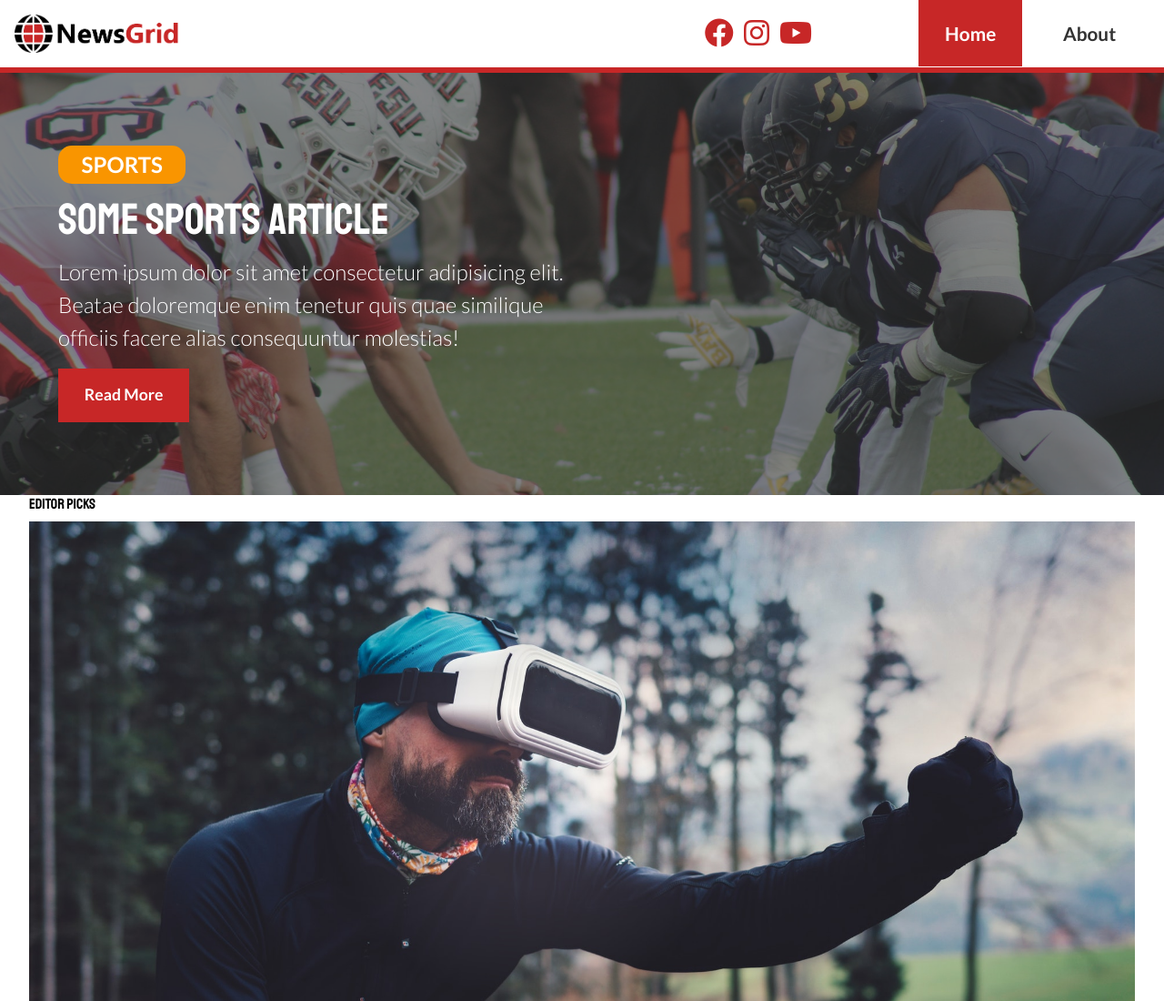
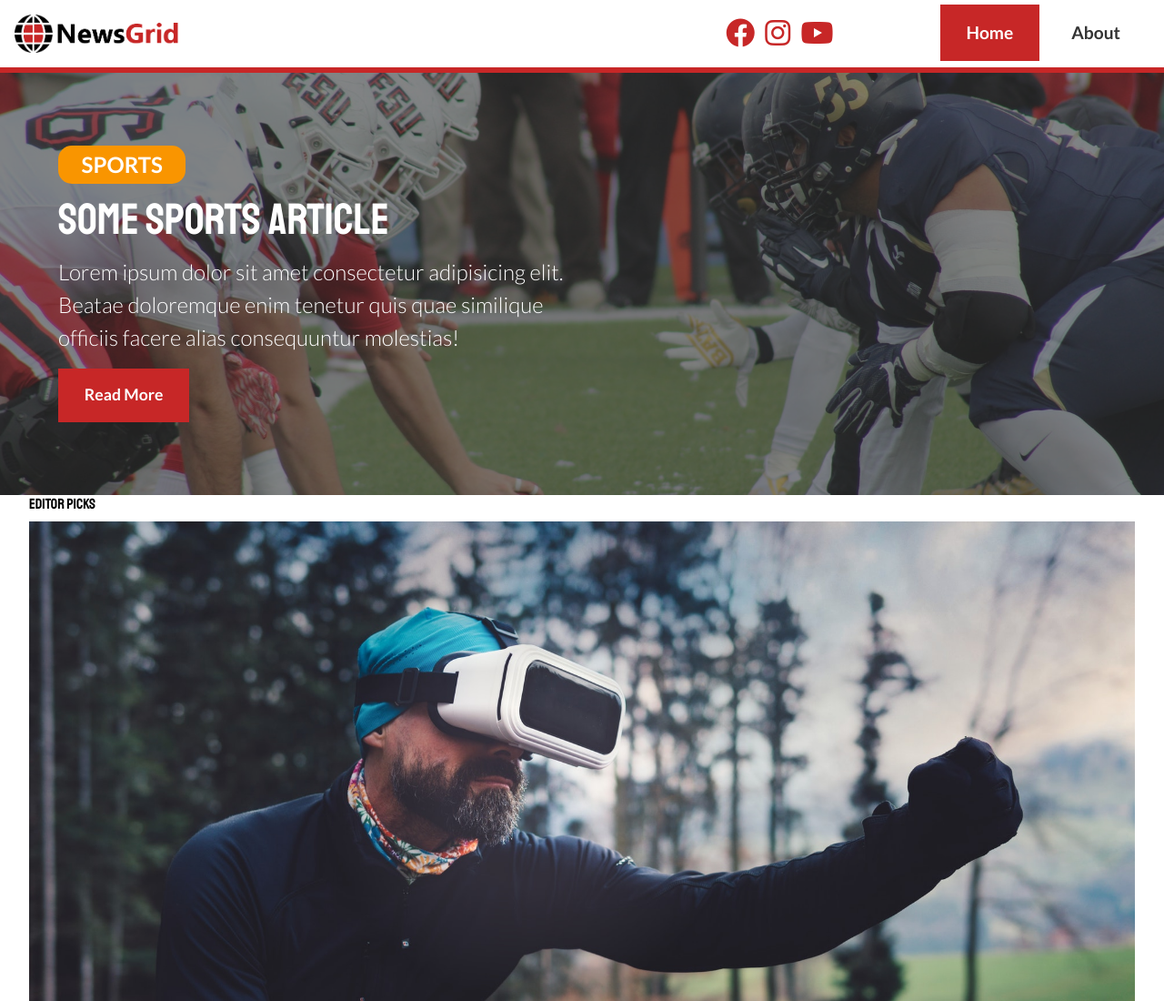
Before and after one commit to kcode93/GridNews, a plain HTML site: page index.html in a window 1280 px wide. Shown: the top 1100 px of the page at 91% size. Drawn offline with Linux system fonts and the light colour scheme.

Commit message:
if applied, this commit corrects problems with the nav links padding/position, and add underline uppong hover for class btn

```diff
--- a/Resources/CSS/style.css
+++ b/Resources/CSS/style.css
@@ -90,7 +90,7 @@ h6 {
 
 .btn:hover {
 	opacity: 0.9;
-	border: 1.5px solid #fff;
+	text-decoration: underline;
 }
 
 .btn-light {
@@ -134,14 +134,13 @@ h6 {
 }
 
 #main-nav ul li {
-	margin: 0 0.5rem;
+	margin: 0 0.2rem;
 }
 
 #main-nav ul li a {
-	padding: 1.5rem 1.8rem;
+	padding: 1.2rem 1.8rem;
 	font-weight: bold;
-	font-size: 1.3rem;
-	margin-top: 0 1.5rem;
+	font-size: 1.2rem;
 }
 
 #main-nav ul li a:hover {
@@ -173,6 +172,7 @@ h6 {
 	background: var(--dark-color);
 	padding: 2rem;
 	position: relative;
+	overflow: hidden;
 }
 
 #showcase::before {
@@ -184,6 +184,7 @@ h6 {
 	width: 100%;
 	height: 100%;
 	opacity: 0.4;
+	overflow: hidden;
 }
 
 .showcase-content {
```
